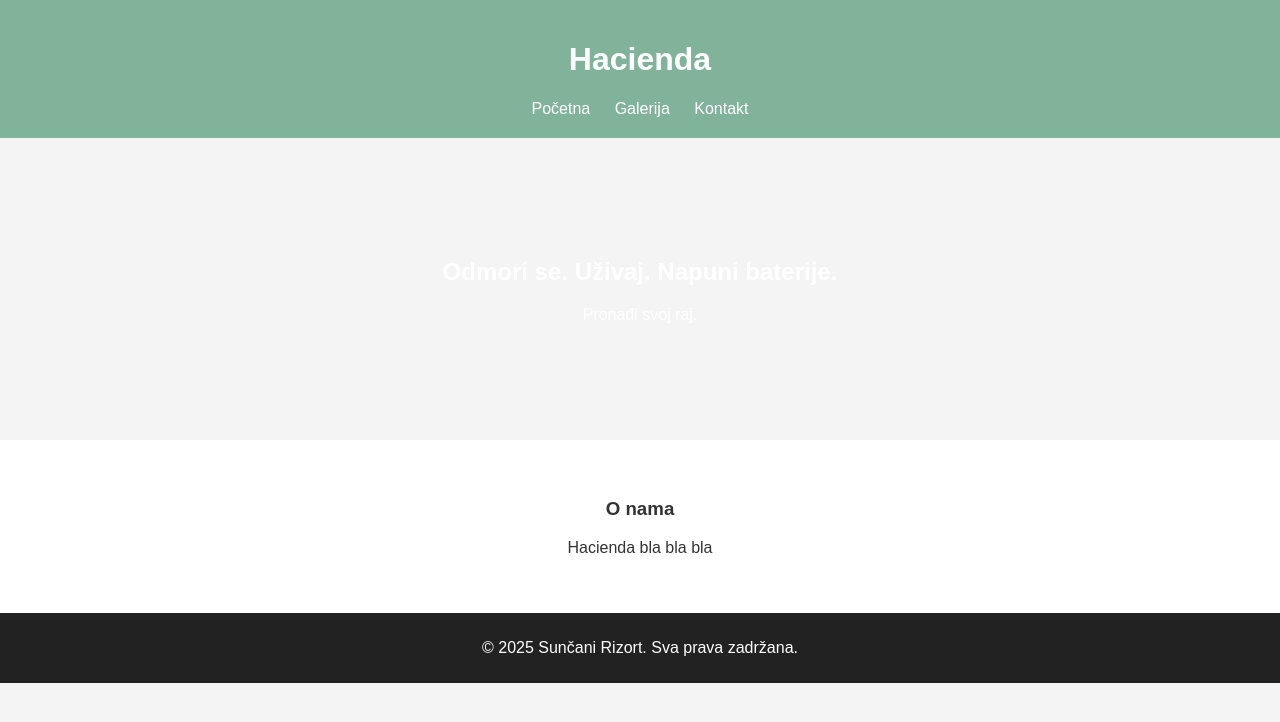
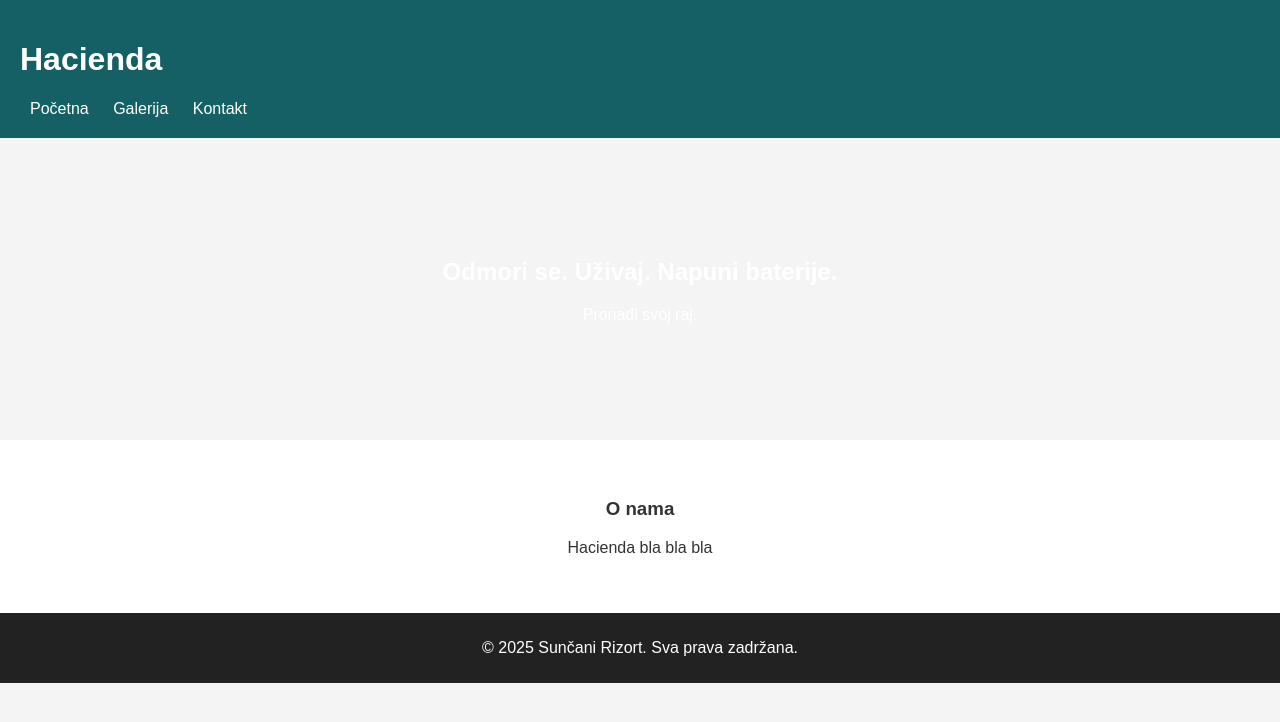
Before and after one commit to niksi2025/resort_web1, a plain HTML site: page index.html in a window 1280 px wide. Drawn offline with Linux system fonts and the light colour scheme.

Commit message:
Update style.css

```diff
--- a/style.css
+++ b/style.css
@@ -7,10 +7,10 @@ body {
 }
 
 header {
-  background: #81B29A;
+  background: #156064;
   color: white;
   padding: 20px;
-  text-align: center;
+  text-align: left;
 }
 
 nav a {
```
